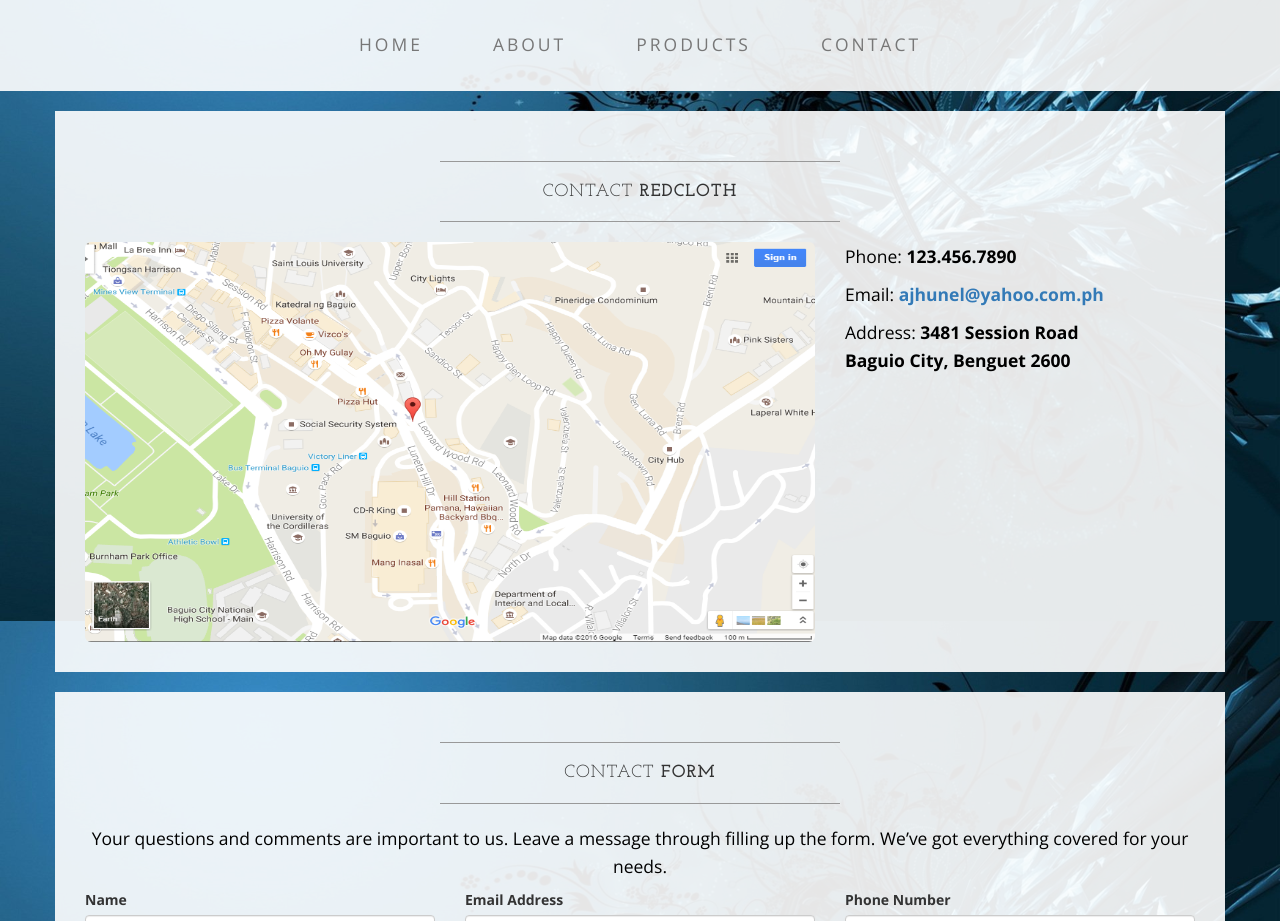
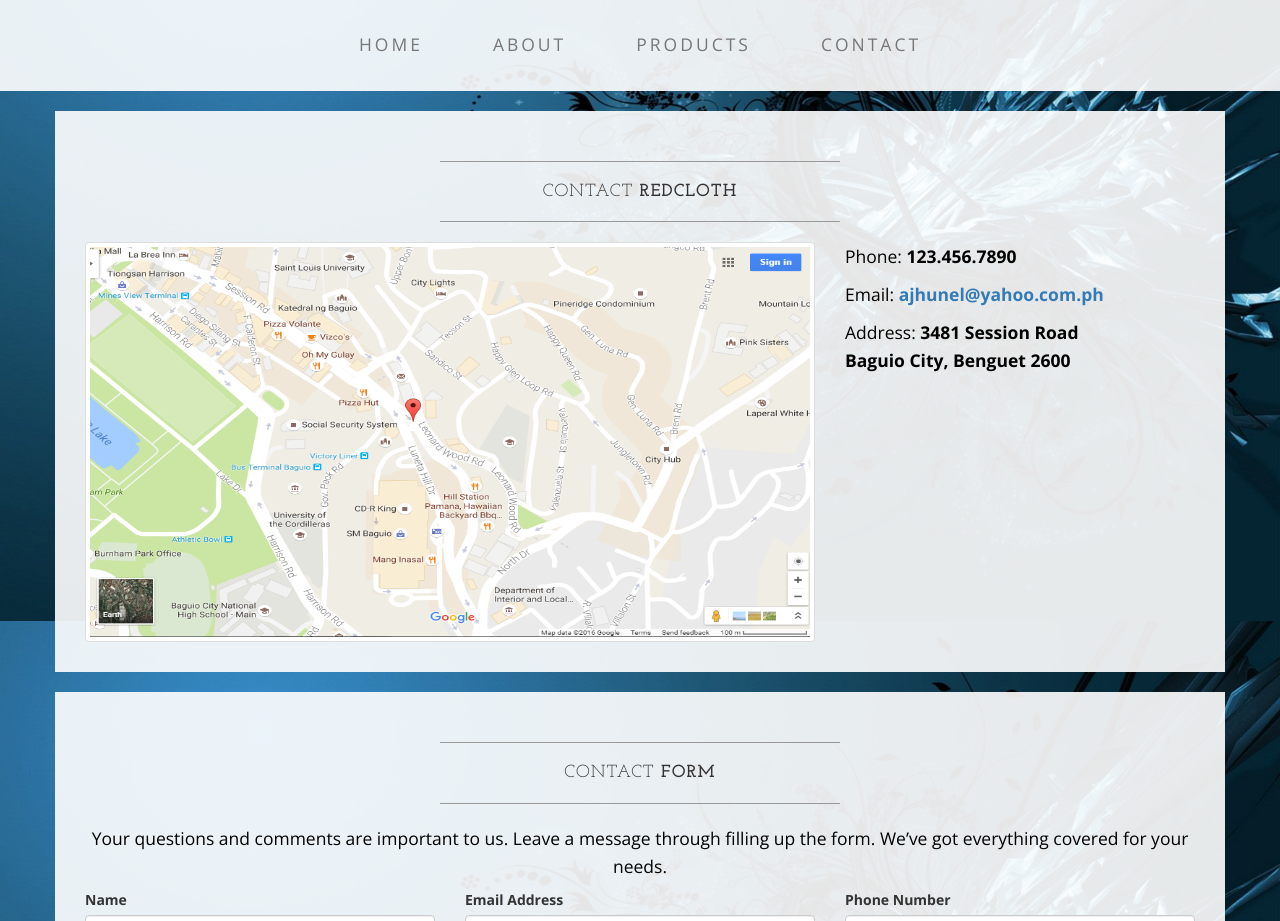
Before and after one commit to amitenjhunel/redcloth, a plain HTML site: page contact.html in a window 1280 px wide. Shown: the part 179-1100 px from the top of the page. Drawn offline with nearby package versions, Linux system fonts and the light colour scheme.

Commit message:
Update contact.html

```diff
--- a/contact.html
+++ b/contact.html
@@ -84,7 +84,7 @@
                 </div>
                 <div class="col-md-8">
                     <!-- Embedded Google Map using an iframe - to select your location find it on Google maps and paste the link as the iframe src. If you want to use the Google Maps API instead then have at it! -->
-                    <img class="img-rounded" src="img/map2.png" alt="" style="height: 400px; width: 100%">
+                    <img class="img-thumbnail" src="img/map2.png" alt="" style="height: 400px; width: 100%">
                     <!--
                     <iframe width="100%" height="400" frameborder="0" scrolling="no" marginheight="0" marginwidth="0" src="http://maps.google.com/maps?hl=en&amp;ie=UTF8&amp;ll=37.0625,-95.677068&amp;spn=56.506174,79.013672&amp;t=m&amp;z=4&amp;output=embed"></iframe>
                     -->
```
